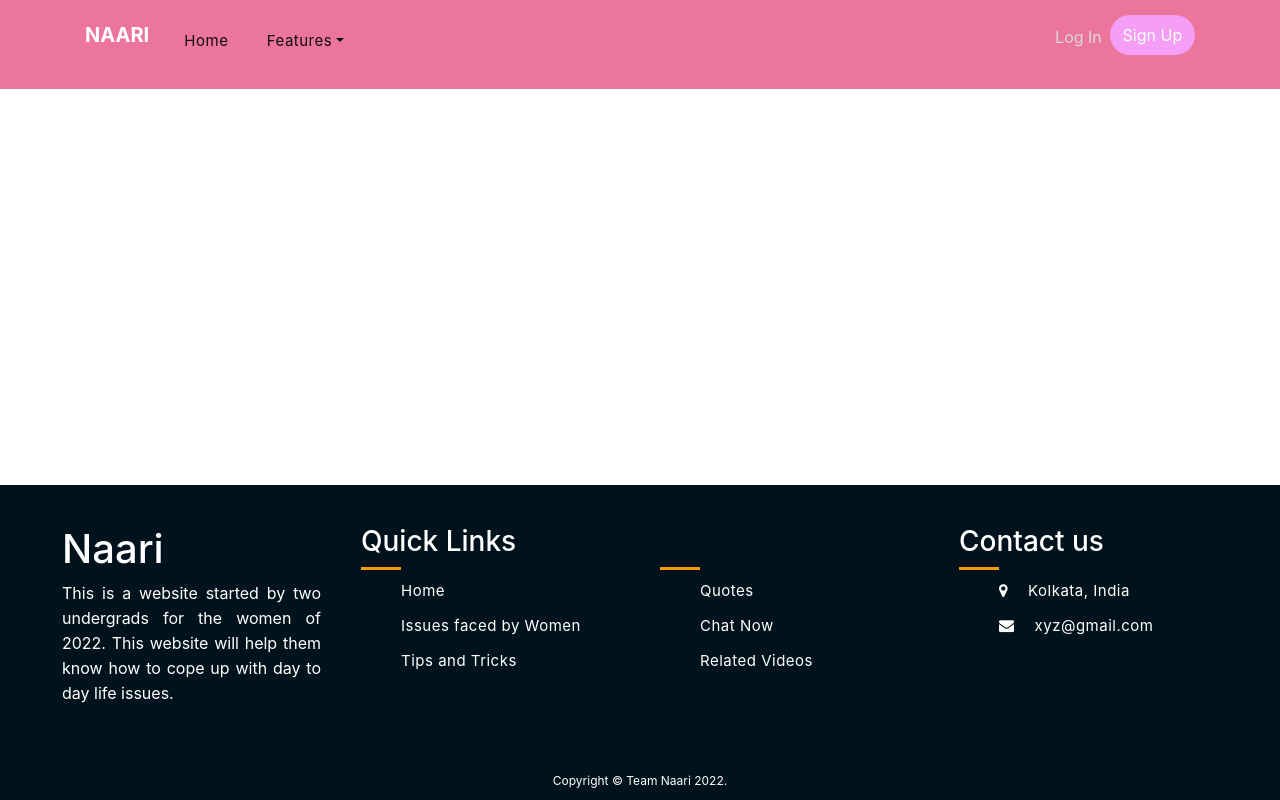
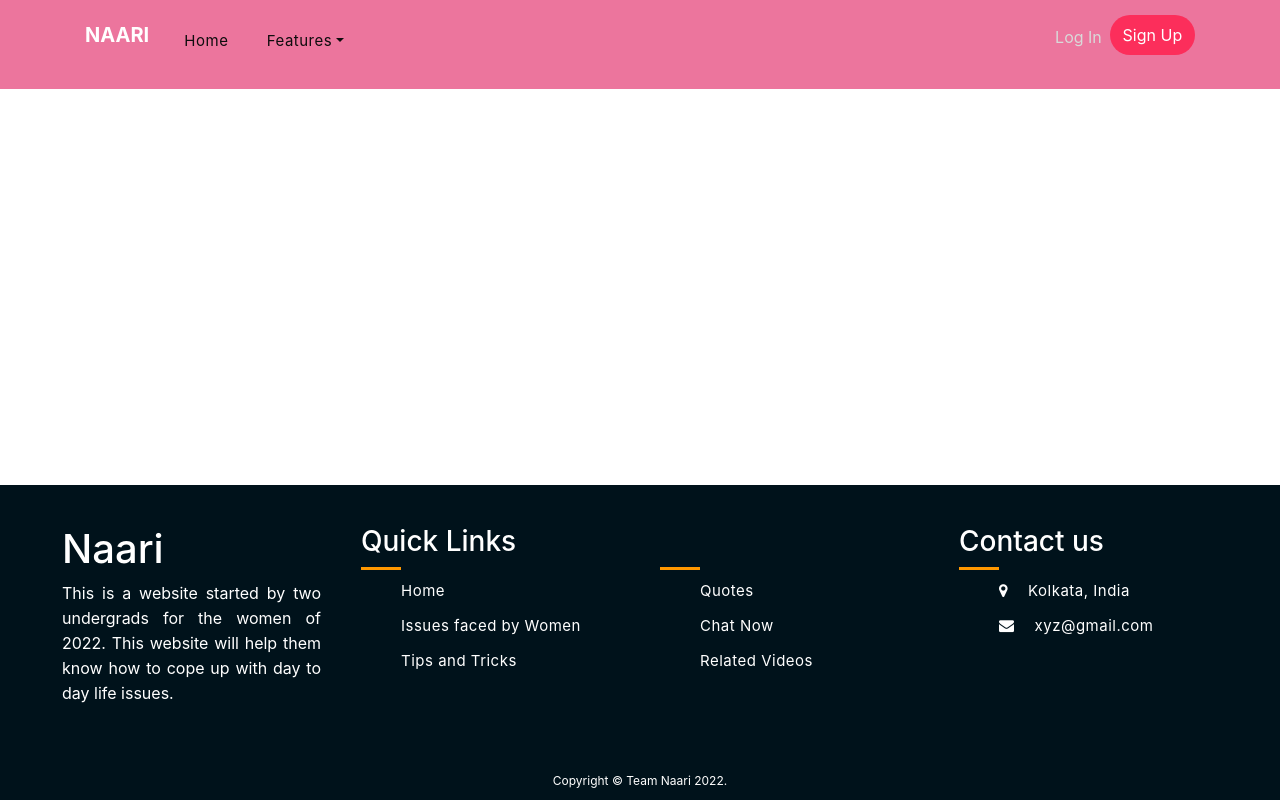
Before and after one commit to kajal1801/nakshtrahack, a plain HTML site: page index.html in a window 1280 px wide. In both pictures the pointer is over the button "Sign Up". Drawn offline with nearby package versions, Linux system fonts and the light colour scheme.

Commit message:
updated sign up button

```diff
--- a/index.css
+++ b/index.css
@@ -112,7 +112,7 @@
   }
 
   .header-dark .navbar .action-button:hover {
-    background:#f59ef5;
+    background:#fc2e5b;
   }
 
   .header-dark .navbar .form-inline label {
```
